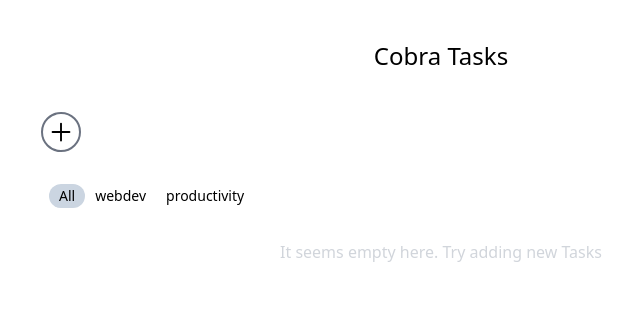
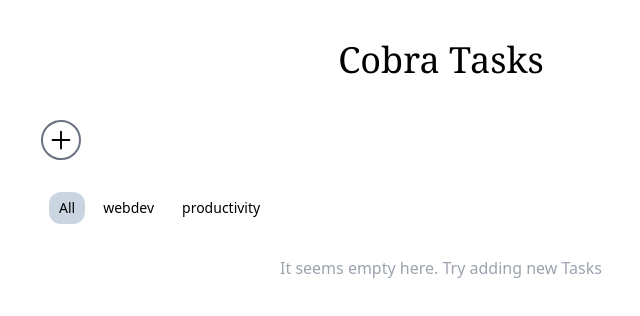
Before and after one commit to Hack-Weekly/turquoise-cobra-1, a Next.js app: page / in a window 1280 px wide. Shown: the top 316 px of the page, without its empty margins (199-839 px from the left). Built offline with nearby package versions, Linux system fonts and the light colour scheme.

Commit message:
changed font

```diff
--- a/src/features/Todo/TaskView/index.tsx
+++ b/src/features/Todo/TaskView/index.tsx
@@ -38,7 +38,9 @@ export function TaskView() {
   return (
     <div className="max-w-[800px] mx-auto w-full justify-center">
       <div className="h-fit mx-auto">
-        <h1 className="text-2xl text-center my-10">Cobra Tasks</h1>
+        <h1 className="text-4xl font-medium font-serif text-center my-10">
+          Cobra Tasks
+        </h1>
         <div className="mb-4">
           <div className="mb-8">
             <button
@@ -50,11 +52,11 @@ export function TaskView() {
             </button>
           </div>
           <div className="mb-8">
-            <div className="font-medium text-sm px-2 mr-1 rounded-xl items-center">
+            <div className="font-medium text-sm px-2 mr-1 rounded-xl space-x-2 items-center">
               <button
                 className={cx(
                   selectedTag === "" && "bg-slate-300",
-                  "border-2 border-transparent hover:border-slate-300 px-2 rounded-xl inline-block"
+                  "border-2 border-transparent hover:border-slate-300 px-2 py-1 rounded-xl inline-block"
                 )}
                 onClick={() => setSelectedTag("")}
               >
@@ -66,7 +68,7 @@ export function TaskView() {
                     key={tag}
                     className={cx(
                       selectedTag === tag && "bg-slate-300",
-                      "border-2 border-transparent hover:border-slate-300 px-2 rounded-xl inline-block"
+                      "border-2 border-transparent hover:border-slate-300 px-2 py-1 rounded-xl inline-block"
                     )}
                     onClick={() => setSelectedTag(tag)}
                     initial={{ opacity: 0, width: 0 }}
@@ -83,7 +85,7 @@ export function TaskView() {
       </div>
       <div className="">
         {tasks.length == 0 ? (
-          <div className="text-gray-300 text-center">
+          <div className="text-gray-400 text-center">
             <h1>It seems empty here. Try adding new Tasks</h1>
           </div>
         ) : (
--- a/src/pages/_app.tsx
+++ b/src/pages/_app.tsx
@@ -1,6 +1,6 @@
-import '@/styles/globals.css'
-import type { AppProps } from 'next/app'
+import "@/styles/globals.css";
+import type { AppProps } from "next/app";
 
 export default function App({ Component, pageProps }: AppProps) {
-  return <Component {...pageProps} />
+  return <Component {...pageProps} />;
 }
```
